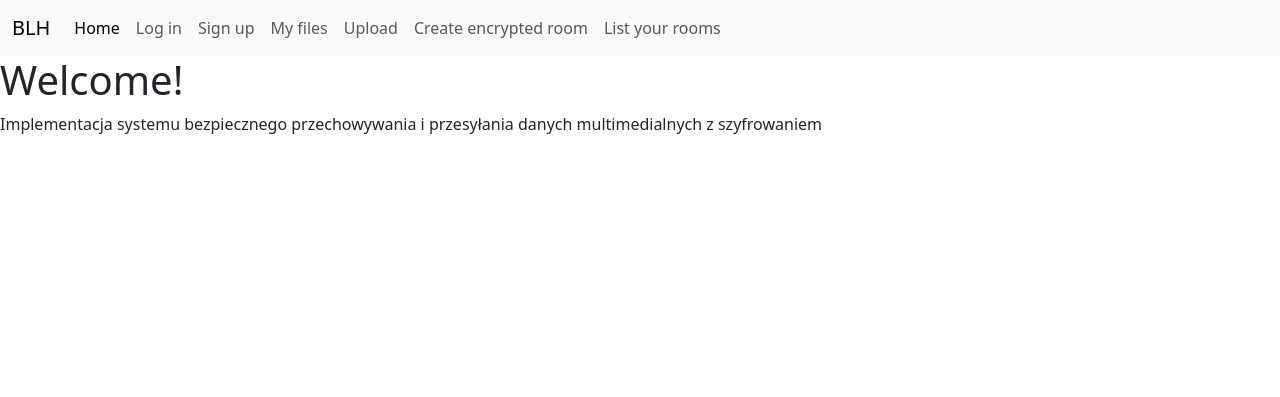
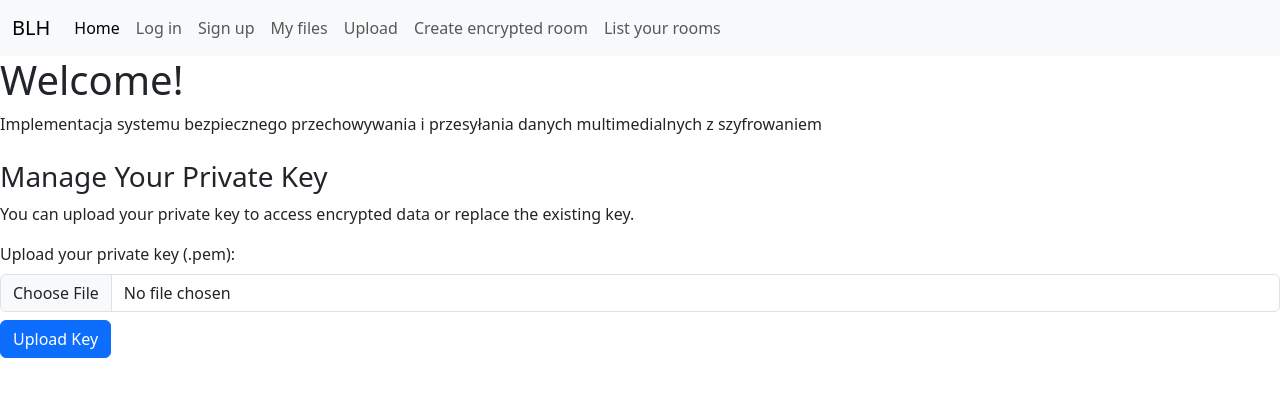
Before and after one commit to MBYchi/app_project, a Django app: page / in a window 1280 px wide. Shown: the top 397 px of the page. Run offline with Django 5.2, Linux system fonts and the light colour scheme.

Commit message:
fixed key management

```diff
--- a/files/static/files/js/listRoom.js
+++ b/files/static/files/js/listRoom.js
@@ -2,7 +2,7 @@ document.addEventListener("DOMContentLoaded", async function () {
     const privateKeyString = sessionStorage.getItem("privateKey");
 
     if (!privateKeyString) {
-        alert("Private key not found! Please ensure you are logged in.");
+        alert("Private key not found! Please make sure that you have uploaded your private key in this session .");
         return;
     }
 
--- a/files/urls.py
+++ b/files/urls.py
@@ -9,5 +9,6 @@ urlpatterns = [
     path('api/create-room/', create_room, name='create_room'),
     path('create-room/', create_room_view, name='create_room_view'),
     path('api/list-rooms/', list_rooms, name='list_rooms'),
-    path('rooms/', list_rooms_view, name="list_rooms_view")
+    path('rooms/', list_rooms_view, name="list_rooms_view"),
+    path('api/get-public-key/', get_public_key, name='get_public_key'),
 ]
--- /dev/null
+++ b/static/js/checkPrivateKey.js
@@ -0,0 +1,7 @@
+document.addEventListener("DOMContentLoaded", () => {
+    const statusMessage = document.getElementById("key-status");
+    if (sessionStorage.getItem("privateKey")) {
+        statusMessage.textContent = "A private key is already loaded in your session.";
+        statusMessage.classList.add("text-success");
+    }
+});
--- /dev/null
+++ b/static/js/uploadPrivateKey.js
@@ -0,0 +1,33 @@
+document.getElementById("upload-pem-key").addEventListener("click", async () => {
+    const fileInput = document.getElementById("pem-key-input");
+    const statusMessage = document.getElementById("key-status");
+
+    if (!fileInput.files.length) {
+        statusMessage.textContent = "Please select a .pem file to upload.";
+        statusMessage.classList.add("text-danger");
+        return;
+    }
+
+    const file = fileInput.files[0];
+    const reader = new FileReader();
+
+    reader.onload = function (event) {
+        const pemKey = event.target.result;
+
+        // Check if the file has PEM formatting
+        // if (!pemKey.includes("-----BEGIN PRIVATE KEY-----")) {
+        //     statusMessage.textContent = "Invalid PEM file format.";
+        //     statusMessage.classList.add("text-danger");
+        //     return;
+        // }
+
+        // Save the key to session storage
+        sessionStorage.setItem("privateKey", pemKey);
+
+        statusMessage.textContent = "Private key uploaded successfully!";
+        statusMessage.classList.remove("text-danger");
+        statusMessage.classList.add("text-success");
+    };
+
+    reader.readAsText(file);
+});
--- a/templates/home.html
+++ b/templates/home.html
@@ -1,13 +1,14 @@
 {% extends 'base.html' %}
 
 {% block content %}
+    {% load static %}
 <nav class="navbar navbar-expand-lg bg-body-tertiary">
     <div class="container-fluid">
         <a class="navbar-brand" href="{% url 'home' %}">BLH</a>
         <button class="navbar-toggler" type="button" data-bs-toggle="collapse" data-bs-target="#navbarNav" aria-controls="navbarNav" aria-expanded="false" aria-label="Toggle navigation">
             <span class="navbar-toggler-icon"></span>
         </button>
-        <div class="collapse navbar-collapse"  id="navbarNav">
+        <div class="collapse navbar-collapse" id="navbarNav">
             <ul class="navbar-nav">
                 <li class="nav-item">
                     <a class="nav-link active" aria-current="page" href="{% url 'home' %}">Home</a>
@@ -34,8 +35,10 @@
         </div>
     </div>
 </nav>
+
 <h1>Welcome!</h1>
 <p>Implementacja systemu bezpiecznego przechowywania i przesyłania danych multimedialnych z szyfrowaniem</p>
+
 {% if request.user.is_authenticated %}
     <p>{{ request.user.username }}</p>
     <a href="{% url 'logout' %}">Logout</a>
@@ -47,4 +50,18 @@
         </div>
     {% endif %}
 {% endif %}
+
+<div class="pem-key-section mt-4">
+    <h3>Manage Your Private Key</h3>
+    <p>You can upload your private key to access encrypted data or replace the existing key.</p>
+    <form id="pem-key-form">
+        <label for="pem-key-input" class="form-label">Upload your private key (.pem):</label>
+        <input type="file" id="pem-key-input" class="form-control" accept=".pem">
+        <button type="button" class="btn btn-primary mt-2" id="upload-pem-key">Upload Key</button>
+    </form>
+    <div id="key-status" class="mt-3"></div>
+</div>
+
+<script src="{% static 'js/checkPrivateKey.js' %}"></script>
+<script src="{% static 'js/uploadPrivateKey.js' %}"></script>
 {% endblock %}
```
Also changed, not shown: files/static/files/js/createRoom.js (+33 -6 lines), files/views.py (+4 -3 lines). Lines whose indentation alone changed are shown as unchanged.
